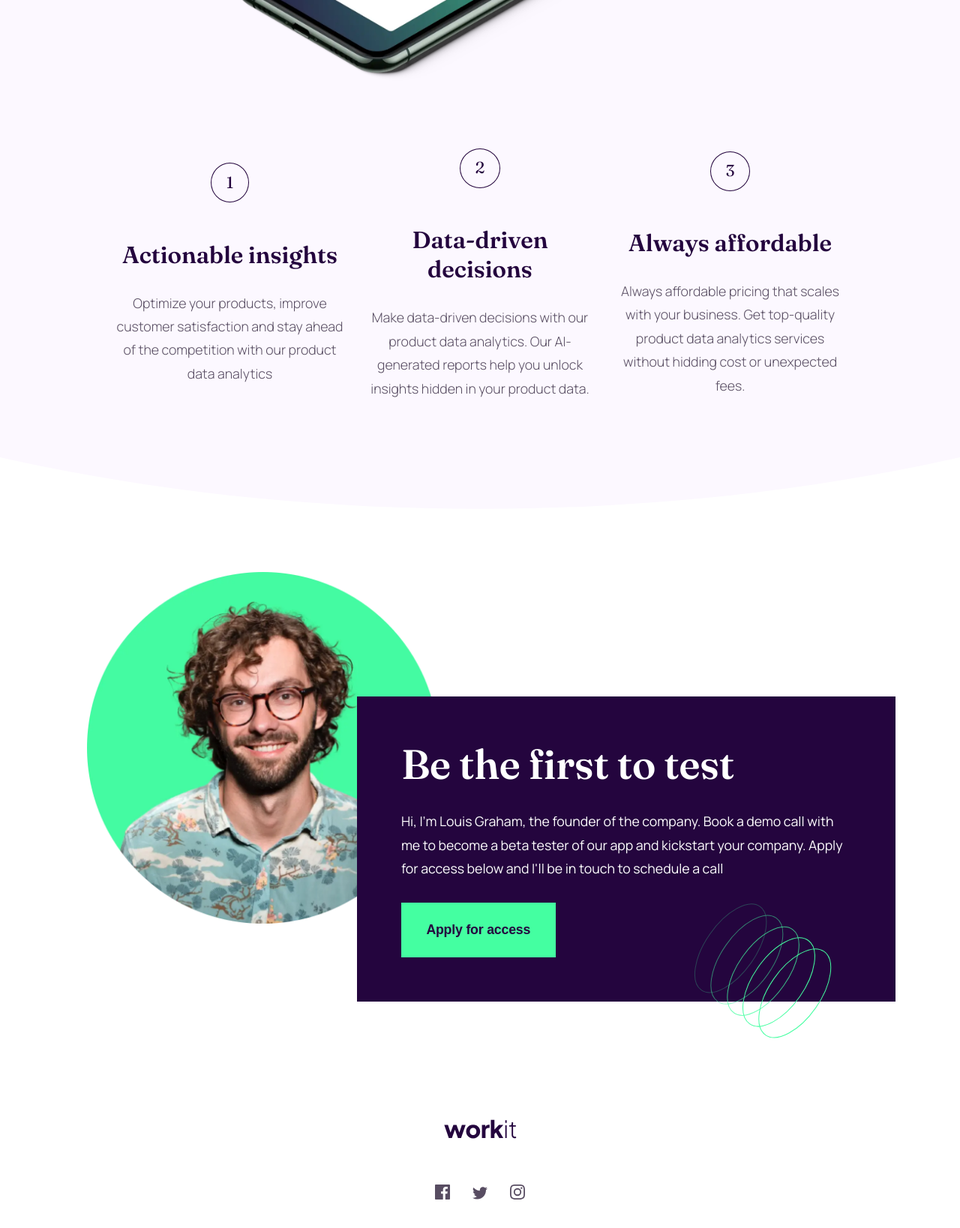
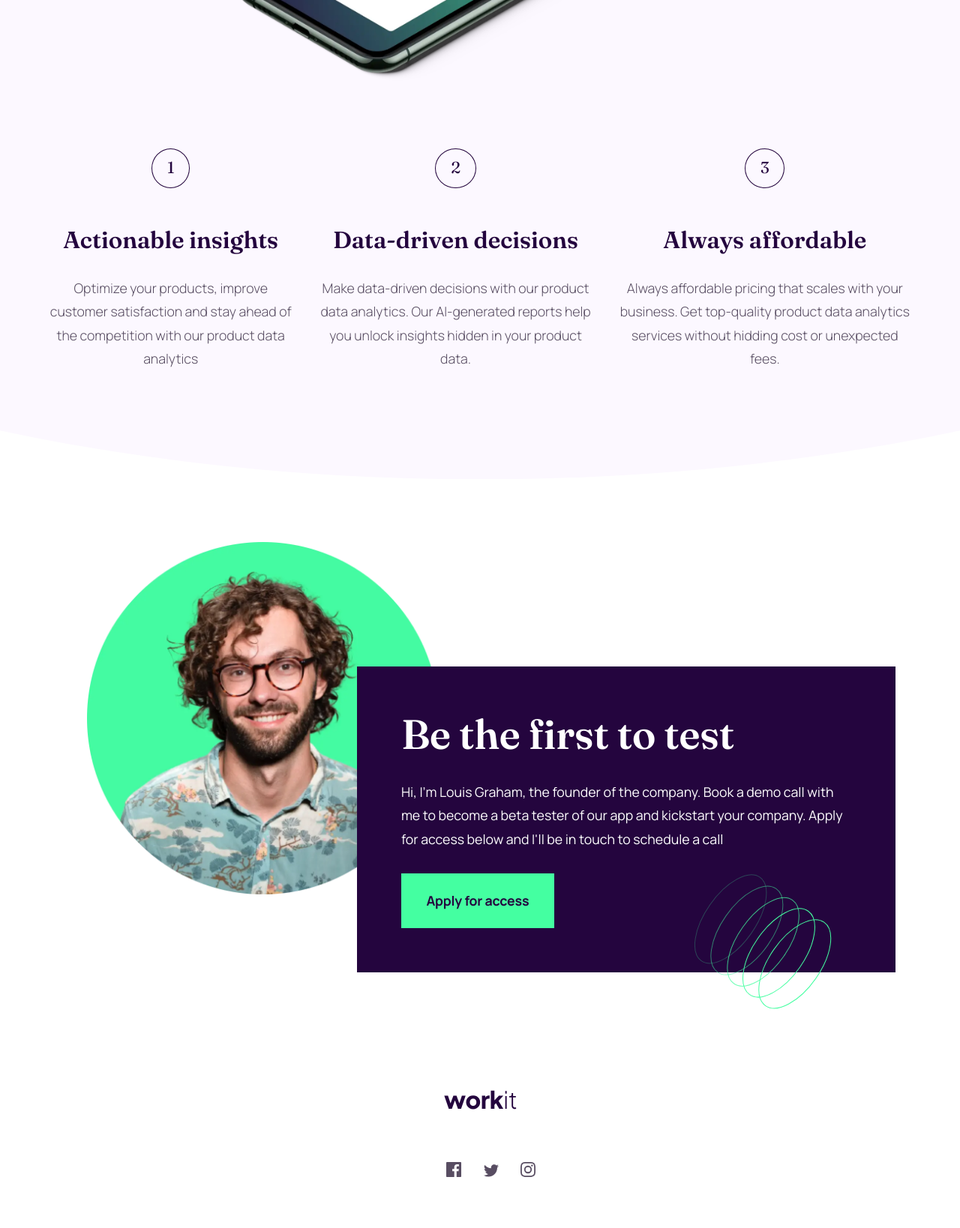
Before and after one commit to ossycode/workit, a website built with webpack: page dist/index.html in a window 1280 px wide. Shown: the part 760-2398 px from the top of the page at 75% size. Built offline with Linux system fonts and the light colour scheme.

Commit message:
some accessibility issues fixed

```diff
--- a/src/sass/components/_buttons.scss
+++ b/src/sass/components/_buttons.scss
@@ -26,6 +26,7 @@
     color: var(--color-primary);
     border: 2px solid transparent;
     transition: all 0.2s;
+    text-decoration: none;
 
     &:hover {
       background-color: var(--color-primary);
--- a/src/sass/components/_features.scss
+++ b/src/sass/components/_features.scss
@@ -20,7 +20,7 @@
     align-items: center;
     justify-content: center;
 
-    width: 95%;
+    width: 90%;
     margin: 0 auto;
     gap: 3rem;
 
@@ -46,7 +46,7 @@
     }
   }
   &__item {
-    flex: 0 0 25%;
+    // flex: 0 0 25%;
     display: flex;
     flex-direction: column;
     align-items: center;
--- a/src/sass/layout/_footer.scss
+++ b/src/sass/layout/_footer.scss
@@ -22,12 +22,12 @@
     align-items: center;
     justify-content: center;
     gap: 3rem;
+  }
 
-    & svg {
-      transition: filter 0.2s ease 0s;
-      &:hover {
-        filter: contrast(200%);
-      }
+  &__socials-icon {
+    transition: filter 0.2s ease 0s;
+    &:hover {
+      filter: contrast(200%);
     }
   }
 }
```
Also changed, not shown: dist/bundle.js, dist/index.html.
